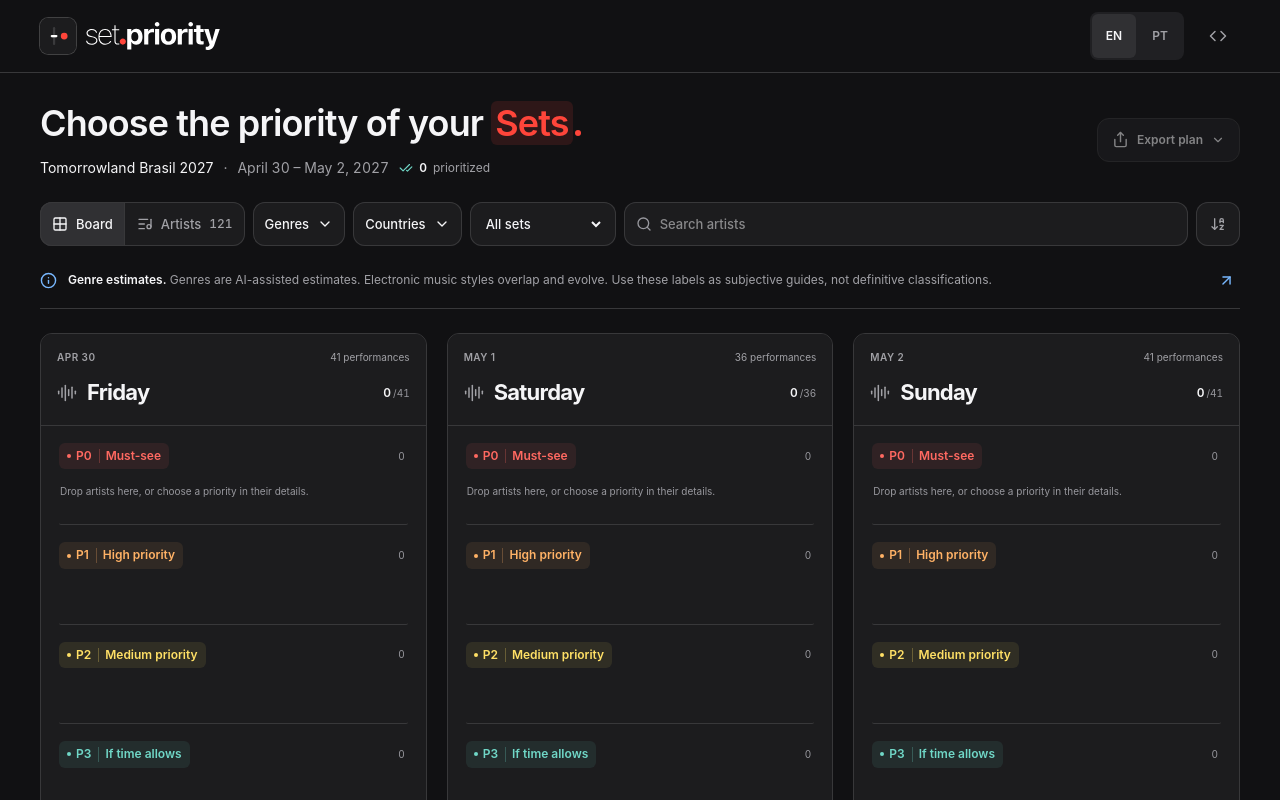
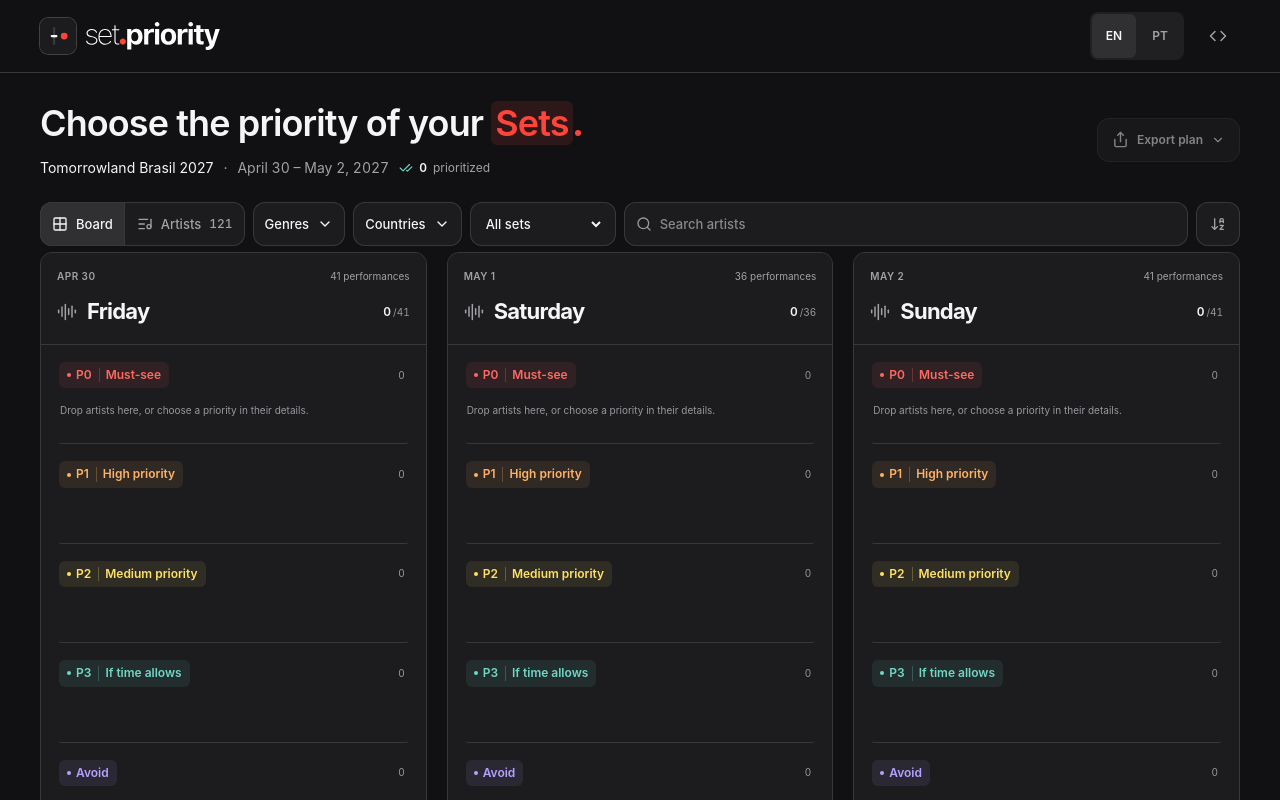
Before and after one commit to heldercostaa/set.prio, a React (Vite) app: page / in a window 1280 px wide. Shown: the top 800 px of the page. Built offline with nearby package versions, Linux system fonts and the light colour scheme.

Commit message:
fix: relocate filter guidance and reset

```diff
--- a/src/app.tsx
+++ b/src/app.tsx
@@ -14,7 +14,7 @@ import { ExportMenu } from './components/planner/export-menu';
 import { PlannerToolbar } from './components/planner/planner-toolbar';
 import { SiteFooter } from './components/planner/site-footer';
 import { SiteHeader } from './components/planner/site-header';
-import { ArrowUpRight, Check, CheckCheck, Info, LockKeyhole, ShieldCheck } from 'lucide-react';
+import { Check, CheckCheck, Info, LockKeyhole, ShieldCheck } from 'lucide-react';
 import { AnimatePresence, MotionConfig, motion, useReducedMotion } from 'motion/react';
 import { useEffect, useMemo, useRef, useState } from 'react';
 import { ArtistPreviewContext, ArtistPreviewCoordinator } from './components/artist';
@@ -229,20 +229,6 @@ export function App() {
               watched={watched}
               onWatched={setWatched}
             />
-            <div className="genre-notice flex items-center gap-2.75 bg-transparent border-b border-separator text-muted [padding:0.875rem_0] mb-6 max-[47.5rem]:[padding:0.875rem_0] max-[47.5rem]:gap-2 max-[47.5rem]:items-start max-[47.5rem]:mb-5 [&_>_svg]:text-accent [&_>_svg]:shrink-0 [&_p]:text-xs [&_p]:[line-height:1.65] [&_strong]:text-content [&_strong]:font-semibold [&_>_.icon-button]:[margin-left:auto] [&_>_.icon-button]:w-7 [&_>_.icon-button]:h-7 [&_>_.icon-button]:text-accent max-[47.5rem]:[&_>_svg]:w-3.75 max-[47.5rem]:[&_>_svg]:mt-0.5 max-[47.5rem]:[&_p]:text-xs max-[47.5rem]:[&_p]:[line-height:1.7] max-[47.5rem]:[&_>_.icon-button]:hidden">
-              <Info size="1.0625rem" />
-              <p>
-                <strong>{t.genreTitle}.</strong> {t.genreWarning}
-              </p>
-              <button
-                type="button"
-                className="icon-button w-11 h-11 inline-flex items-center justify-center bg-transparent [color:var(--secondary)] rounded-xl shrink-0 hover:[background:var(--hover)] hover:text-content"
-                aria-label={t.sources}
-                onClick={() => setAbout(true)}
-              >
-                <ArrowUpRight size="1.0625rem" />
-              </button>
-            </div>
             <AnimatePresence mode="wait" initial={false}>
               <FadeView key={view}>
                 {view === 'board' ? (
--- a/src/components/planner/genre-filter.tsx
+++ b/src/components/planner/genre-filter.tsx
@@ -1,3 +1,4 @@
+import { messages } from '../../i18n';
 import { GENRES } from '../../data/genres';
 import type { Language } from '../../types';
 import { MultiSelectFilter } from './multi-select-filter';
@@ -17,6 +18,7 @@ export function GenreFilter({
       allLabel={language === 'en' ? 'All genres' : 'Todos os gêneros'}
       clearLabel={language === 'en' ? 'Clear genres' : 'Limpar gêneros'}
       options={GENRES.map((value) => ({ value, label: value }))}
+      notice={messages(language).genreWarning}
       selected={selected}
       onChange={onChange}
     />
--- a/src/components/planner/multi-select-filter.tsx
+++ b/src/components/planner/multi-select-filter.tsx
@@ -1,12 +1,13 @@
 import { controlClassName, controlCountClassName, menuMotionClassName } from '../ui/control';
 import * as DropdownMenu from '@radix-ui/react-dropdown-menu';
-import { ChevronDown, Check, RotateCcw } from 'lucide-react';
+import { ChevronDown, Check, Info, RotateCcw } from 'lucide-react';
 import type { Language } from '../../types';
 export function MultiSelectFilter({
   language,
   label,
   allLabel,
   clearLabel,
+  notice,
   options,
   selected,
   onChange,
@@ -15,6 +16,7 @@ export function MultiSelectFilter({
   label: string;
   allLabel: string;
   clearLabel: string;
+  notice?: string;
   options: { value: string; label: string }[];
   selected: string[];
   onChange: (value: string[]) => void;
@@ -51,6 +53,12 @@ export function MultiSelectFilter({
             </span>
           </div>
           <DropdownMenu.Separator className="mx-3 h-px shrink-0 bg-separator" />
+          {notice && (
+            <div className="mx-3 mt-3 flex shrink-0 gap-2 rounded-xl bg-raised p-3 text-xs leading-relaxed text-muted">
+              <Info className="mt-0.5 size-4 shrink-0 text-accent" aria-hidden="true" />
+              <p>{notice}</p>
+            </div>
+          )}
           <DropdownMenu.Group className="min-h-0 overflow-y-auto overscroll-contain p-1.5">
             {options.map((option) => (
               <DropdownMenu.CheckboxItem
--- a/src/components/planner/planner-toolbar.tsx
+++ b/src/components/planner/planner-toolbar.tsx
@@ -50,14 +50,14 @@ export function PlannerToolbar({
   return (
     <div className="toolbar relative mb-1.5">
       {hasFilters && (
-        <div className="absolute right-0 bottom-full z-10 flex justify-end">
+        <div className="fixed bottom-4 left-4 z-40">
           <button
             type="button"
             onClick={() => {
               onResetFilters();
               searchInput.current?.focus();
             }}
-            className="inline-flex min-h-11 items-center justify-center gap-1.5 rounded-lg bg-surface px-2 text-xs font-medium text-accent shadow-sm hover:bg-raised"
+            className="inline-flex min-h-11 items-center justify-center gap-1.5 rounded-xl bg-surface px-3 text-xs font-medium text-accent shadow-[var(--shadow)] inset-ring inset-ring-separator hover:bg-raised"
           >
             <RotateCcw size="0.875rem" aria-hidden="true" />
             {t.resetFilters}
```
